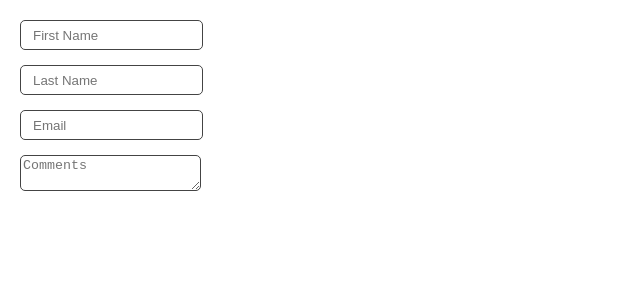
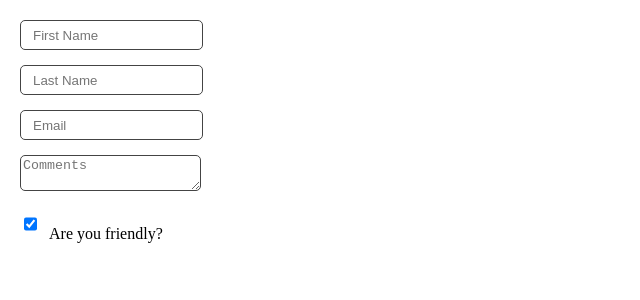
Before and after one commit to rushikesh2020/ReactForm, a React (Vite) app: page / in a window 1280 px wide. Shown: the top 300 px of the page, without its empty margins (0-640 px from the left). Built offline with nearby package versions, Linux system fonts and the light colour scheme.

Commit message:
Checkbox in react form

```diff
--- a/src/App.jsx
+++ b/src/App.jsx
@@ -6,19 +6,25 @@ function App() {
       firstName : '',
       lastName : '',
       email : '',
-      comments : ''
+      comments : '',
+      isFriendly : true
     }
   )
 
+  const CheckBoxStyle={
+    display: "inline",
+    marginRight: "0.75rem"
+  }
+
   function handleChange(event){
-    // console.log(event.target.value)
-    // console.log(event.target.name)
+    //destructuring event.target object
+    const {name, value, type, checked} = event.target
     setFormData(prevFormData=>{
       return {
         ...prevFormData,
         //ES6 feature that allows computed value to be key of a property
         //just need to wrap computed value in square bracket []
-        [event.target.name] : event.target.value
+        [name] : type ==='checkbox'? checked : value
       }
     })
   }
@@ -54,6 +60,15 @@ function App() {
         placeholder='Comments'
         value={formData.comments}
       />
+      <input style={CheckBoxStyle}
+        type='checkbox'
+        id='isFriendly'
+        checked = {formData.isFriendly}
+        onChange={handleChange}
+        name='isFriendly'
+      />
+      <label htmlFor="isFriendly">Are you friendly?</label>
+      <br/>
 
     </form>
   );
```
